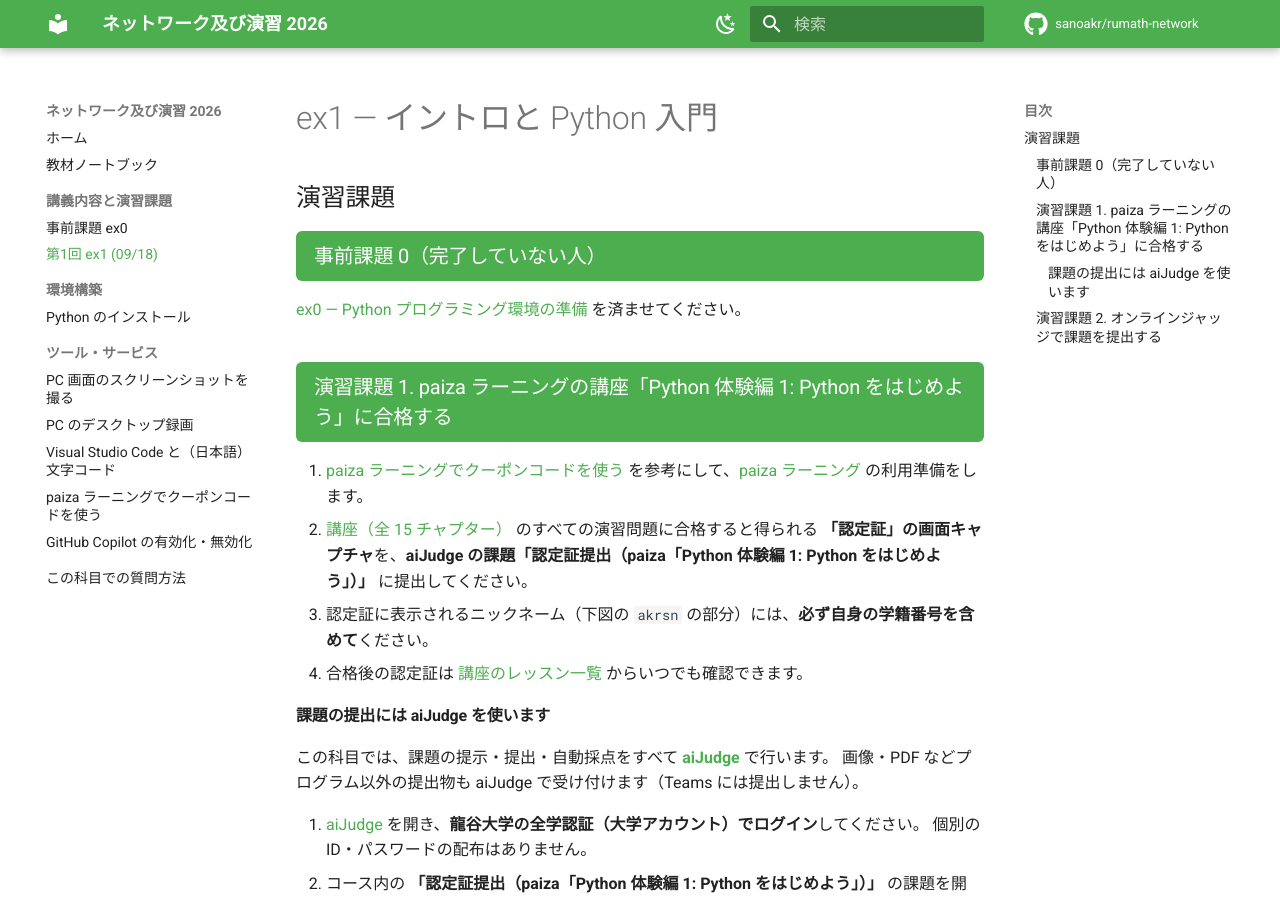
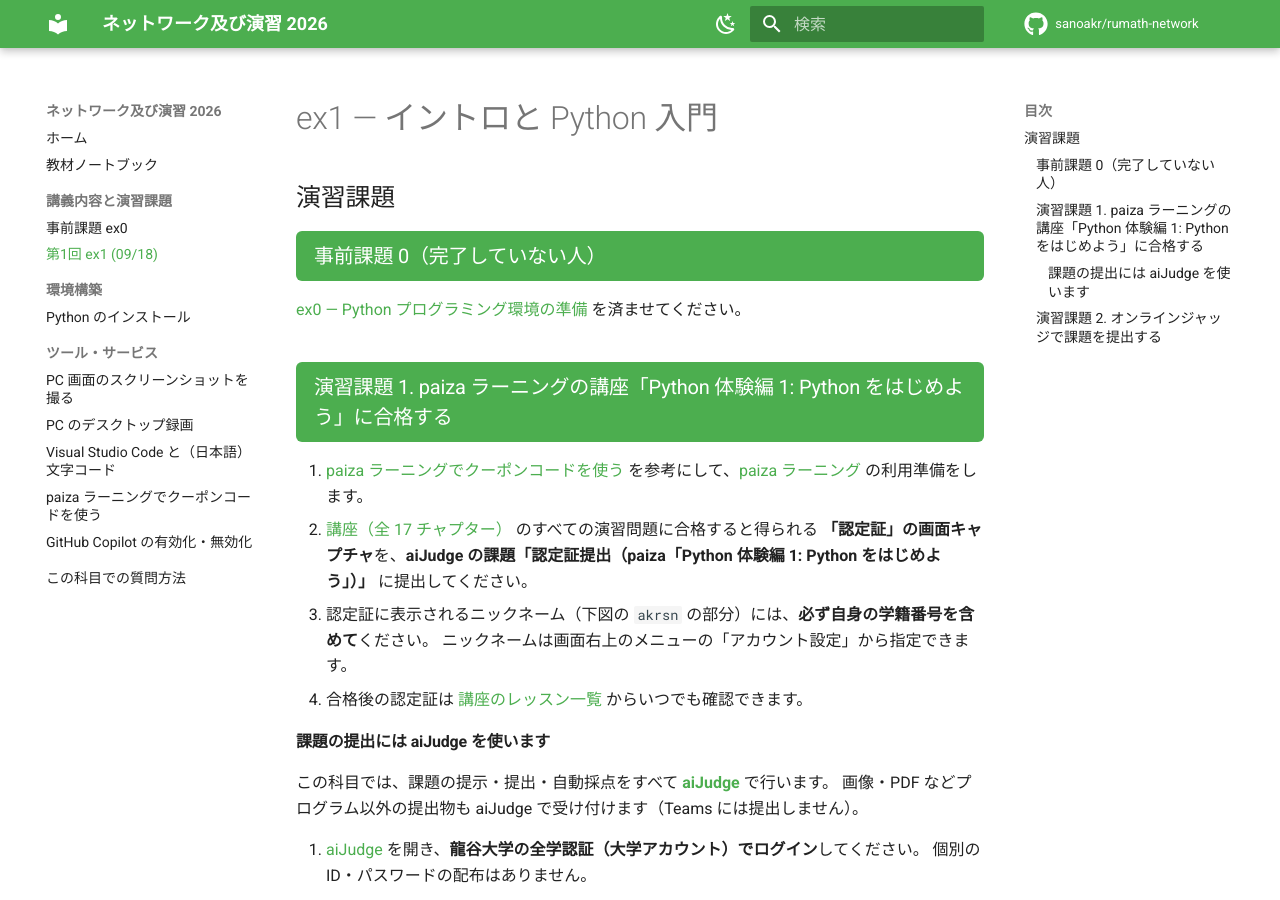
Before and after one commit to sanoakr/rumath-network, an MkDocs documentation site: the page built from docs/ex1.md, in a window 1280 px wide and 900 px high. Built offline with MkDocs 1.6.1 and Material for MkDocs 9.7.7, drawn with Linux system fonts in a browser that asks for light colours; comment, search, counter and statistics services are not loaded.

Commit message:
docs: sync published content

```diff
--- a/docs/ex1.md
+++ b/docs/ex1.md
@@ -10,9 +10,10 @@
 
 1. [paiza ラーニングでクーポンコードを使う](setup/paiza-coupon.md)
    を参考にして、[paiza ラーニング](https://paiza.jp/works/) の利用準備をします。
-2. [講座（全 15 チャプター）](https://paiza.jp/works/python/trial) のすべての演習問題に合格すると得られる
+2. [講座（全 17 チャプター）](https://paiza.jp/works/python/trial) のすべての演習問題に合格すると得られる
    **「認定証」の画面キャプチャ**を、**aiJudge の課題「認定証提出（paiza「Python 体験編 1: Python をはじめよう」）」** に提出してください。
 3. 認定証に表示されるニックネーム（下図の `akrsn` の部分）には、**必ず自身の学籍番号を含めて**ください。
+   ニックネームは画面右上のメニューの「アカウント設定」から指定できます。
 4. 合格後の認定証は [講座のレッスン一覧](https://paiza.jp/works/python/trial) からいつでも確認できます。
 
 #### 課題の提出には aiJudge を使います
```
